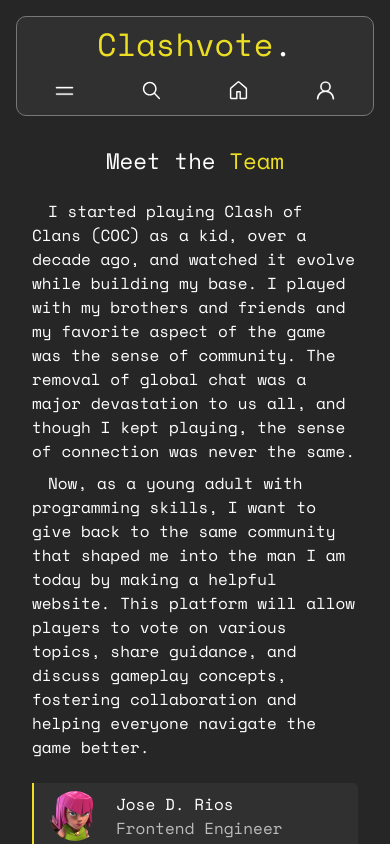
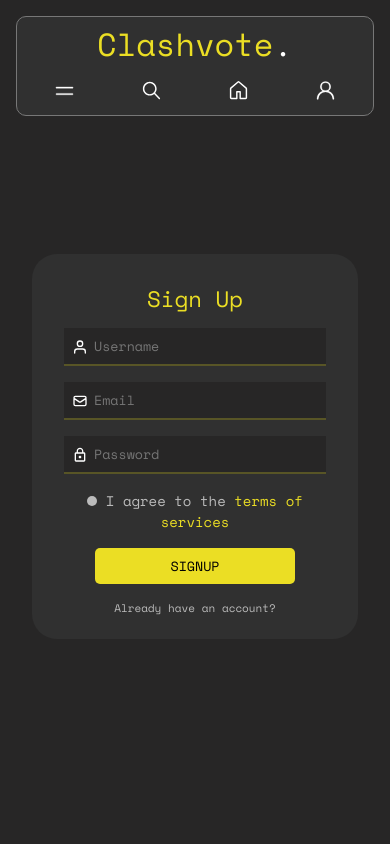
Before and after one commit to josedrios/clashvote, a React (Vite) app: page / in a window 390 px wide. Built offline with nearby package versions, Linux system fonts and the light colour scheme.

Commit message:
Fixed auth.jsx page, cleaned scss as well, touched up front end (UNRESOLVED ISSUE: On load, in smaller window widths, both sign/log forms faintly appear simultaneously)

```diff
--- a/src/Components/layout/App.jsx
+++ b/src/Components/layout/App.jsx
@@ -6,7 +6,7 @@
 
 export default function App() {
     const [isSideBarOpen, setIsSideBarOpen] = useState(false);
-    const [mainView, setMainView] = useState("about");
+    const [mainView, setMainView] = useState("auth");
 
     const toggleSideBar = () => {
         setIsSideBarOpen(!isSideBarOpen);
@@ -14,7 +14,7 @@
 
     useEffect(() => {
         const handleResize = () => {
-            if (window.innerWidth > 1024) {
+            if (window.innerWidth > 1200) {
                 setIsSideBarOpen(false);
             }
         };
--- a/src/Components/layout/Navbar.jsx
+++ b/src/Components/layout/Navbar.jsx
@@ -6,7 +6,7 @@
 export default function Navbar({isSideBarOpen, toggleSideBar, setMainView, setIsSideBarOpen}) {
   return (
     <nav id = 'main-navbar'>
-        <button onClick={toggleSideBar} id='bars-icon-button'>
+        <button onClick={toggleSideBar} id='bars-icon-button' aria-expanded={isSideBarOpen} aria-controls='#main-sidebar'>
           <svg id='bars-icon' viewBox='0 0 100 100' width={40} height={40}>
             <rect id='top-bar' className='bars' width={70} height={10} x={10} y={27} rx={5}></rect>
             <rect id='bottom-bar' className='bars' width={40} height={10} x={10} y={54} rx={5}></rect>
--- a/src/Components/pages/Auth.jsx
+++ b/src/Components/pages/Auth.jsx
@@ -2,29 +2,36 @@
 import { FiUser } from "react-icons/fi";
 import { HiOutlineMail } from "react-icons/hi";
 import { MdLockOutline } from "react-icons/md";
-import { useState } from "react";
+import { useState, useEffect } from "react";
 
 const getImage = (name) => images[name.replace(/[ .]/g, "_")] || null;
 
 export default function Auth({}) {
-    const [authTab, setAuthTab] = useState("login");
+    const [authTab, setAuthTab] = useState("signup");
 
     return (
         <div id="auth-container">
-            <div id="sign-log-container">
-                <div id="signup-container" className={`auth-tab ${"signup" === authTab ? "selected" : "not-selected"}`}>
-                    <h3 className={`sign-log-header ${"signup" === authTab ? "" : ""}`}>Sign Up</h3>
-                    <AuthForm authType={"signup"} authTab={authTab} setAuthTab={setAuthTab} />
-                </div>
-                <div id="login-container" className={`auth-tab ${"login" === authTab ? "selected" : "not-selected"}`}>
-                    <h3 className={`sign-log-header ${"login" === authTab ? "" : ""}`}>Log In</h3>
-                    <AuthForm authType={"login"} authTab={authTab} setAuthTab={setAuthTab} />
-                </div>
+            <div id="sign-log-container"
+            style={"login" === authTab ? {
+                height: "310px"
+            } : {
+                height: "385px"
+            }}>
+                <AuthForm
+                    authType={"signup"}
+                    authTab={authTab}
+                    setAuthTab={setAuthTab}
+                />
+                <AuthForm
+                    authType={"login"}
+                    authTab={authTab}
+                    setAuthTab={setAuthTab}
+                />
                 <div
                     id="art-slider"
                     className={authTab === "login" ? "" : "art-slide-right"}
                 >
-                    <h3 id="art-slider-header">Welcome!</h3>
+                    <h3>CV</h3>
                     <img src={getImage("slider")} alt="" />
                 </div>
             </div>
@@ -34,30 +41,59 @@
 
 function AuthForm({ authType, authTab, setAuthTab }) {
     return (
-        <form className="auth-form" action="" id={`${authType}-form`}>
+        <form
+            id={`${authType}-form`}
+            className="auth-form"
+            style={{
+                animation:
+                authType === authTab
+                ? "swipe-in 0.5s forwards"
+                : "swipe-out 0.2s forwards"
+            }}
+        >
+            <h3 className="sign-log-header">
+                {authType === "login" ? "Login" : "Sign Up"}
+            </h3>
             {authType === "signup" && (
                 <div className="auth-input-container">
                     <FiUser className="auth-input-icon" />
-                    <input type="text" name="username" placeholder="Username" className="auth-input"/>
+                    <input
+                        type="text"
+                        name="username"
+                        placeholder="Username"
+                        className="auth-input"
+                    />
                 </div>
             )}
             <div className="auth-input-container">
                 <HiOutlineMail className="auth-input-icon" />
-                <input type="email" name="email" placeholder="Email" className="auth-input"/>
+                <input
+                    type="email"
+                    name="email"
+                    placeholder="Email"
+                    className="auth-input"
+                />
             </div>
             <div className="auth-input-container">
                 <MdLockOutline className="auth-input-icon" />
-                <input type="password" name="username" placeholder="Password" className="auth-input"/>
+                <input
+                    type="password"
+                    name="username"
+                    placeholder="Password"
+                    className="auth-input"
+                />
             </div>
             {authType === "signup" && (
                 <div id="auth-tos-container">
                     <p>
-                        <input type="checkbox" name="tos" id="auth-form-tos"/>{" "}
+                        <input type="checkbox" name="tos" id="auth-form-tos" />{" "}
                         I agree to the <a href="">terms of services</a>
                     </p>
                 </div>
             )}
-            <button className="auth-form-confirm">{authType.toUpperCase()}</button>
+            <button className="auth-form-confirm">
+                {authType.toUpperCase()}
+            </button>
             {authType === "signup" && (
                 <a
                     className="forgot-already-link"
@@ -84,7 +120,13 @@
                     >
                         Don't have an account?
                     </a>
-                    <a className="forgot-already-link" href="">
+                    <a
+                        className="forgot-already-link"
+                        href=""
+                        onClick={(event) => {
+                            event.preventDefault();
+                        }}
+                    >
                         Forgot password?
                     </a>
                 </>
--- a/src/styles/components/_buttons.scss
+++ b/src/styles/components/_buttons.scss
@@ -16,14 +16,18 @@
 
 // Auth
 .auth-form-confirm {
-    margin: auto;
     background-color: $primary-color;
     padding: $spacing-sm;
-    border-radius: $border-radius-lg;
+    border-radius: $border-radius-xs;
     color: black;
     width: 100%;
     max-width: 200px;
     margin-bottom: $spacing-md;
+    transition: background-color $transition-instant;
+
+    &:hover {
+        background-color: darken($primary-color, 12%);
+    }
 }
 
 // Contact
--- a/src/styles/components/_cards.scss
+++ b/src/styles/components/_cards.scss
@@ -183,3 +183,9 @@
         }
     }
 }
+
+@media (max-width: 550px) {
+    .team-member-card {
+        max-width: 320px;
+    }
+}
--- a/src/styles/components/_forms.scss
+++ b/src/styles/components/_forms.scss
@@ -19,13 +19,21 @@
     font-family: $primary-font;
     width: 100%;
 
+    &::placeholder {
+        transition: color $transition-fast;
+    }
+
     &:focus {
         border-bottom: 2px solid $primary-color;
+    }
+
+    &:focus::placeholder {
+        color: $gray-lighter;
     }
 }
 
 input[type="checkbox"] {
-    @include box(11px);
+    @include box(10px);
     appearance: none;
     background-color: $gray-lighter;
     position: relative;
@@ -61,11 +69,34 @@
 // ==========================
 // Auth Page
 // ==========================
+.auth-form {
+    @include flex(column, center, center);
+    width: 50%;
+
+    > * {
+        margin-bottom: $spacing-md;
+    }
+}
+
+#login-form {
+    padding-left: $spacing-md;
+}
+
+#signup-form {
+    padding-right: $spacing-md;
+}
+
+.sign-log-header {
+    text-align: center;
+    color: $primary-color;
+    transition: opacity $transition-base;
+}
+
 .auth-input-container {
     display: flex;
     flex-direction: row;
     position: relative;
-    margin-bottom: $spacing-md;
+    width: 100%;
 
     .auth-input-icon {
         position: absolute;
@@ -80,7 +111,6 @@
 }
 
 #auth-tos-container {
-    margin-bottom: $spacing-md;
     text-align: center;
     p,
     a {
@@ -94,12 +124,25 @@
 }
 
 .forgot-already-link {
-    margin-bottom: $spacing-md;
-    margin: auto;
+    margin-bottom: $spacing-sm !important;
     text-align: center;
     color: $gray-lighter;
     font-size: 11px;
     display: inline;
+}
+
+@media(max-width: 700px)  {
+    .auth-form {
+        position: absolute;
+        padding-right: 0 !important;
+        padding-left: 0 !important;
+        width: calc(100% - 2*$spacing-md);
+        padding: 0 $spacing-md !important;
+    }
+
+    .auth-input-container {
+        max-width: 430px;
+    }
 }
 
 // ==========================
@@ -156,7 +199,7 @@
 }
 
 // ==========================
-// Contact Page
+// Search Page
 // ==========================
 #player-clan-search {
     @include flex(row, center);
@@ -171,6 +214,6 @@
 // Season Page
 // ==========================
 .comment-input-field {
-    width: calc(100% - 2*$spacing-sm) !important;
+    width: calc(100% - 2 * $spacing-sm) !important;
     margin: $spacing-sm;
 }
--- a/src/styles/layout/_sidebar.scss
+++ b/src/styles/layout/_sidebar.scss
@@ -32,7 +32,7 @@
 
     &:hover{
         width: calc(100% - $spacing-xs);
-        background-color: $gray-base;
+        background-color: $gray-darker;
         transform: translateX($spacing-xs);
     }
 }
--- a/src/styles/pages/_auth.scss
+++ b/src/styles/pages/_auth.scss
@@ -11,28 +11,15 @@
     background-color: $secondary-background-color;
     border-radius: $border-radius-lg;
     width: 100%;
-    height: min-content;
     max-width: 800px;
+    min-height: 300px;
     position: relative;
     padding: $spacing-md;
-
-    #login-container,
-    #signup-container {
-        width: 50%;
-        border-radius: $border-radius-lg;
-    }
-}
-
-#login-container {
-    padding-left: $spacing-sm;
-}
-
-#signup-container {
-    padding-right: $spacing-sm;
+    transition: height $transition-base;
 }
 
 #art-slider {
-    transition: transform $transition-base ease-in-out;
+    transition: transform $transition-base;
     position: absolute;
     height: calc(100% - 2 * $spacing-md);
     width: calc(50% - $spacing-md);
@@ -46,26 +33,33 @@
         @include box(100%);
         border-radius: $border-radius-lg;
     }
-}
 
-#art-slider-header {
-    position: absolute;
-    bottom: $spacing-md;
-    left: $spacing-md;
-    background-color: $secondary-background-color;
-    padding: $spacing-sm;
-    border-radius: $border-radius-sm;
-    color: $primary-color;
-    width: min-content;
+    h3 {
+        font-size: $font-size-lg;
+        position: absolute;
+        bottom: $spacing-lg;
+        right: -1px;
+        background-color: $secondary-background-color;
+        padding: $spacing-sm;
+        border-radius: $border-radius-sm 0 0 $border-radius-sm;
+        color: $primary-color;
+        width: min-content;
+    }
 }
 
 .art-slide-right {
     transform: translateX(100%);
 }
 
-.sign-log-header {
-    text-align: center;
-    margin-top: $spacing-md;
-    color: $primary-color;
-    transition: opacity $transition-base;
+@media(max-width: 700px) {
+    #sign-log-container {
+        padding: $spacing-md 0;
+        position: relative;
+        flex-direction: row;
+        max-width: 500px;
+    }
+
+    #art-slider {
+        display: none;
+    }
 }
```
Also changed, not shown: src/styles/base/_animation.scss (+8 -11 lines).
